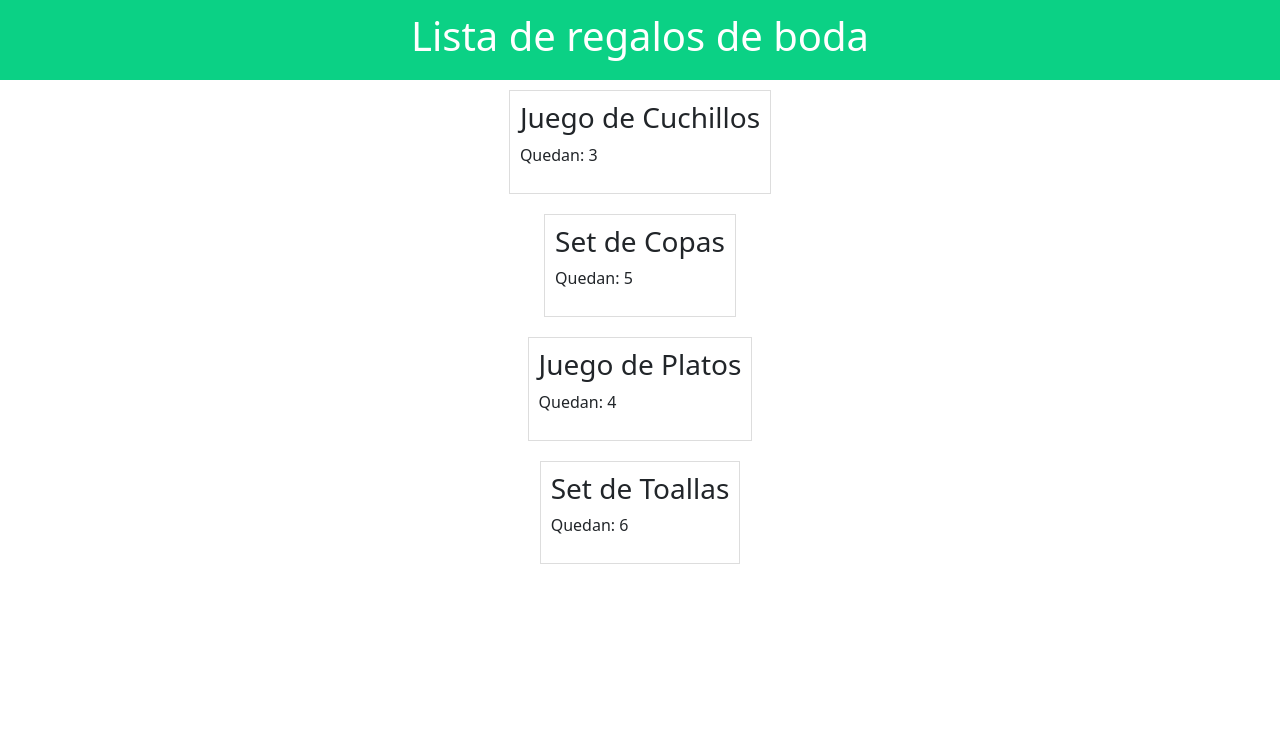
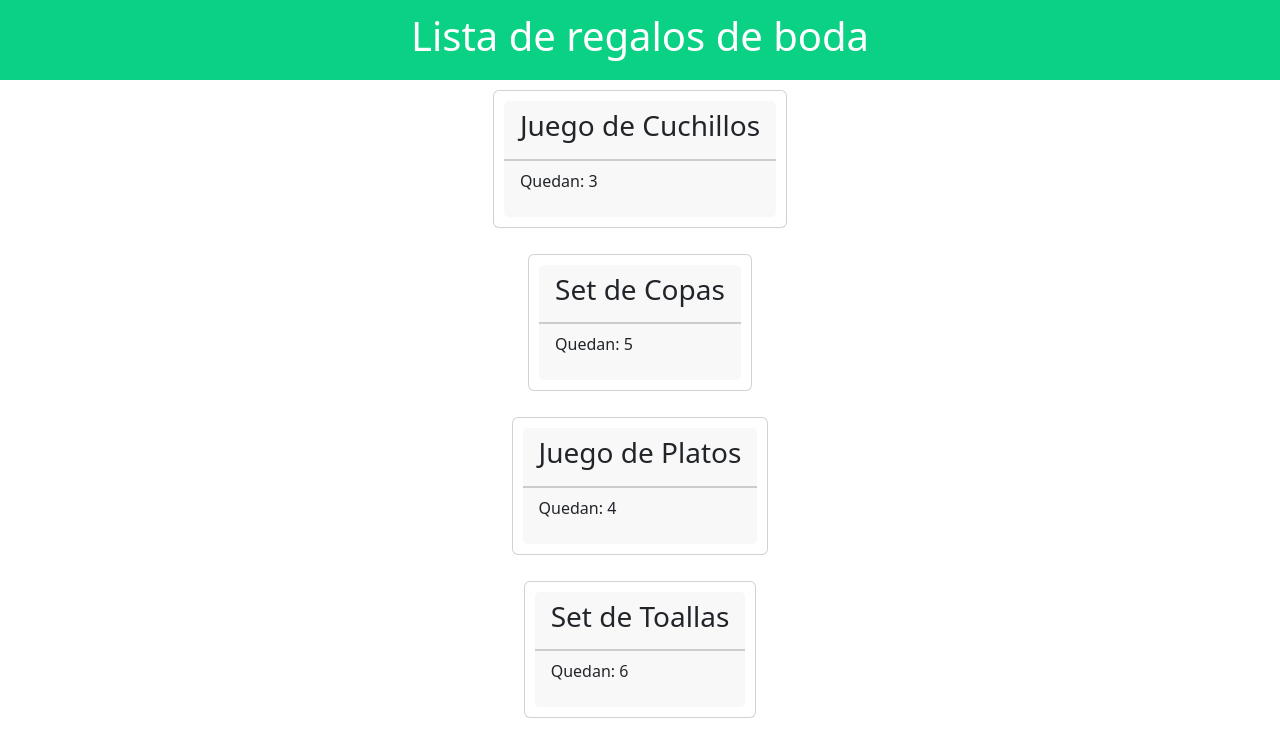
Before and after one commit to luisbrito2900/wedgiftlist, a React (Create React App) app: page / in a window 1280 px wide. Shown: the top 756 px of the page. Built offline with nearby package versions, Linux system fonts and the light colour scheme.

Commit message:
more changes

```diff
--- a/src/components/GiftItem.js
+++ b/src/components/GiftItem.js
@@ -1,32 +1,35 @@
 import React, { useState } from "react";
-import Button from "react-bootstrap/Button"; // Importar Button de React Bootstrap si lo estás utilizando
+import Button from "react-bootstrap/Button";
+import "bootstrap/dist/css/bootstrap.min.css";
 
 function GiftItem({ gift, onGiftSelect }) {
   const [isHovered, setIsHovered] = useState(false);
 
   return (
     <div
-      className="gift-item"
+      className="gift-item card mb-3"
       onMouseEnter={() => setIsHovered(true)}
       onMouseLeave={() => setIsHovered(false)}
     >
+      <div className="card-header">
         <h3>{gift.name}</h3>
+      </div>
       {isHovered && (
-        <>
-          <div>
+        <div className="card-body">
           <img
             src={gift.imageUrl}
             alt={gift.name}
             className="card-img-top hover-image"
           />
-            <p>{gift.description}</p>
+          <p className="card-text">{gift.description}</p>
+          <Button onClick={() => onGiftSelect(gift.id)} variant="primary">
+            Seleccionar regalo
+          </Button>
         </div>
-          <Button onClick={() => onGiftSelect(gift.id)} variant="primary">
-            Seleccionar Regalo
-          </Button>
-        </>
       )}
+      <div className="card-footer">
         <p>Quedan: {gift.quantity}</p>
+      </div>
     </div>
   );
 }
--- a/src/data/mockData.js
+++ b/src/data/mockData.js
@@ -16,7 +16,6 @@ const gifts = [
     imageUrl: imagenCopas,
     description: "Descripción del set de copas.",
   },
-  // Añade nuevos regalos aquí
   {
     id: 3,
     name: "Juego de Platos",
```
Also changed, not shown: src/App.css (+0 -40 lines). Lines whose indentation alone changed are shown as unchanged.
